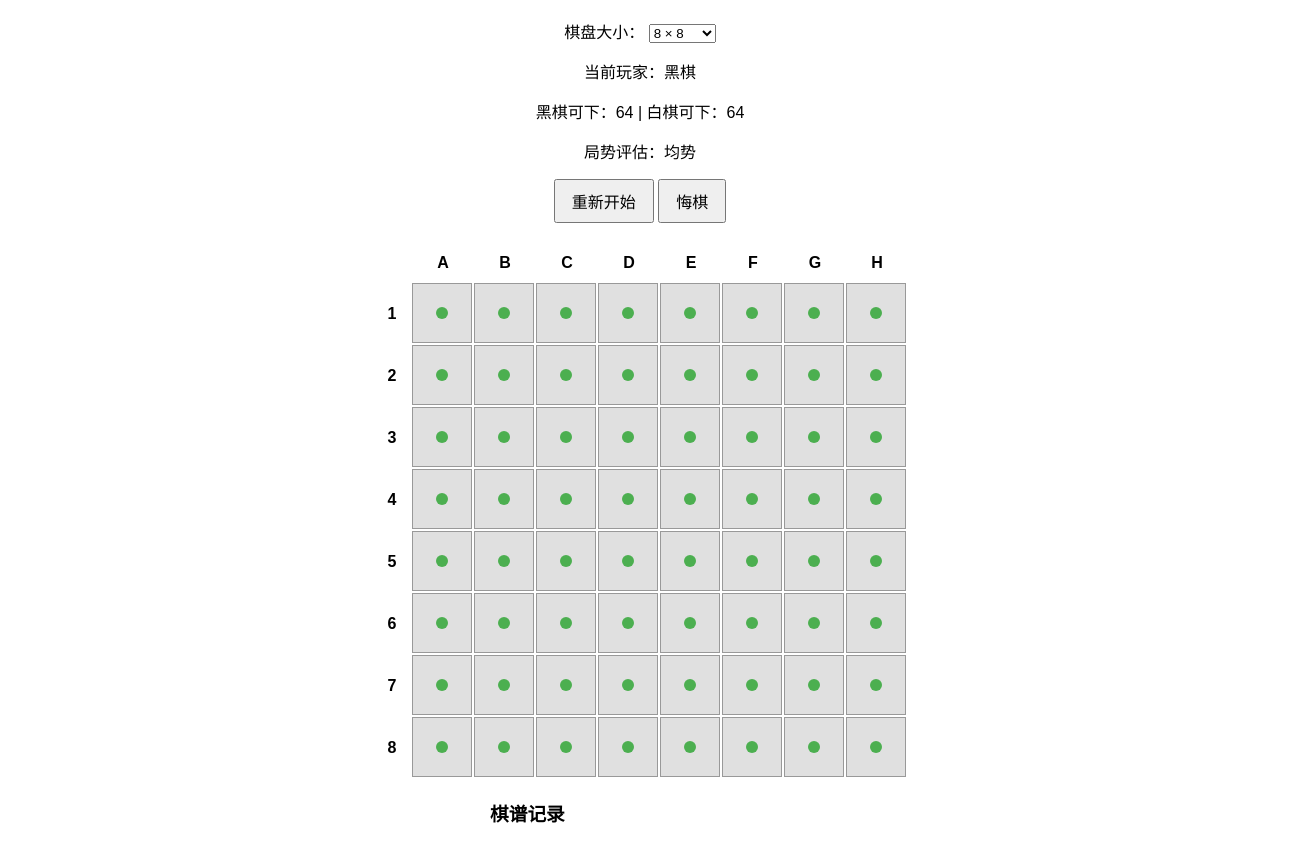
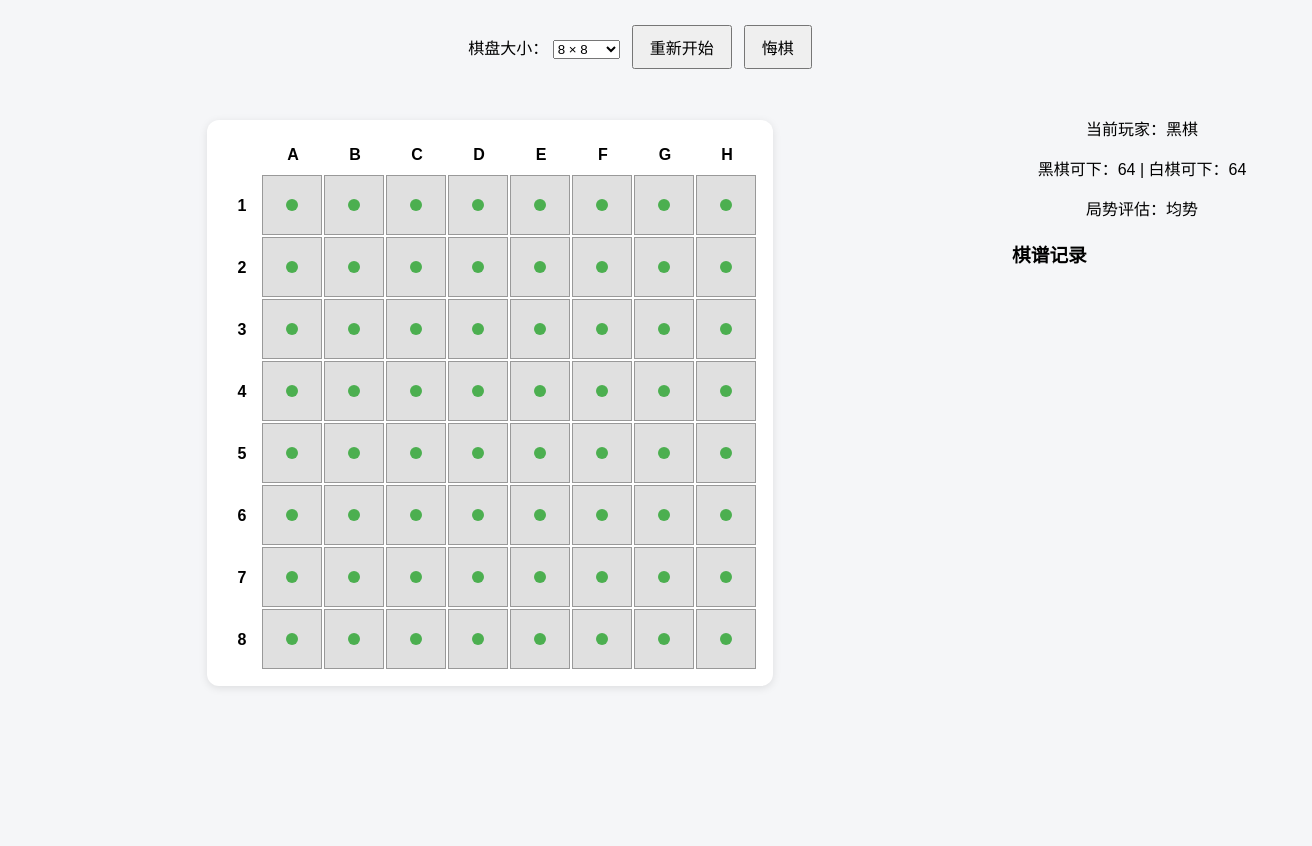
Before and after one commit to thudyq/Zone-Lock-Chess, a plain HTML site: page index.html in a window 1280 px wide. Shown: the part 70-916 px from the top of the page, 1312 px wide, since content can reach past the window. After the commit the page ends 800 px from the top, so only its background shows below. Drawn offline with Linux system fonts and the light colour scheme.

Commit message:
完成UI重构

```diff
--- a/index.html
+++ b/index.html
@@ -10,8 +10,11 @@
 
     <h1>我的棋类游戏</h1>
 
+    <div id="topBar">
         <p>
+            <label for="boardSize">
                 棋盘大小：
+            </label>
             <select id="boardSize">
                 <option value="6">6 × 6</option>
                 <option value="8" selected>8 × 8</option>
@@ -20,13 +23,11 @@
             </select>
         </p>
 
-    <p id="turn">当前玩家：黑棋</p>
-
-    <p id="moveCount"></p>
-    <p id="evaluation"></p>
-
         <button id="restart">重新开始</button>
         <button id="undoBtn">悔棋</button>
+    </div>
+
+    <div id="mainArea">
 
         <div id="gameArea">
 
@@ -37,6 +38,29 @@
                 <div id="rowLabels"></div>
 
                 <div id="board"></div>
+
+            </div>
+
+        </div>
+
+        <div id="sidePanel">
+
+            <div id="panelCard">
+
+                <p id="turn">当前玩家：黑棋</p>
+
+                <p id="moveCount"></p>
+                <p id="evaluation"></p>
+
+                <div id="historyPanel">
+
+                    <h3>棋谱记录</h3>
+
+                    <ol id="historyList"></ol>
+
+                </div>
+
+            </div>
 
         </div>
 
@@ -56,14 +80,6 @@
 
     </div>
 
-    <div id="historyPanel">
-
-        <h3>棋谱记录</h3>
-
-        <ol id="historyList"></ol>
-
-    </div>
-
     <script src="script.js"></script>
 
 </body>
--- a/style.css
+++ b/style.css
@@ -3,6 +3,7 @@
 }
 
 body {
+    background: #f5f6f8;
     font-family: Arial, sans-serif;
     text-align: center;
     margin-top: 20px;
@@ -189,3 +190,82 @@ button {
 
     text-align: left;
 }
+
+#topBar {
+
+    display: flex;
+
+    justify-content: center;
+
+    align-items: center;
+
+    gap: 12px;
+
+    margin-bottom: 25px;
+
+    flex-wrap: wrap;
+}
+
+#mainArea {
+
+    display: flex;
+
+    justify-content: center;
+
+    align-items: flex-start;
+
+    gap: 40px;
+}
+
+#sidePanel {
+
+    width: 260px;
+
+    display: flex;
+
+    flex-direction: column;
+
+    gap: 15px;
+}
+
+.panelCard {
+
+    background: white;
+
+    border: 1px solid #ddd;
+
+    border-radius: 12px;
+
+    padding: 15px;
+
+    box-shadow: 0 2px 6px rgba(0,0,0,0.08);
+}
+
+.panelCard h3 {
+
+    margin-top: 0;
+
+    margin-bottom: 10px;
+
+    font-size: 18px;
+}
+
+#historyList {
+
+    max-height: 300px;
+
+    overflow-y: auto;
+
+    margin: 0;
+}
+
+#gameArea {
+
+    padding: 15px;
+
+    border-radius: 12px;
+
+    background: white;
+
+    box-shadow: 0 2px 8px rgba(0,0,0,0.1);
+}
```
Also changed, not shown: script.js (line endings or trailing spaces). Lines whose indentation alone changed are shown as unchanged.
